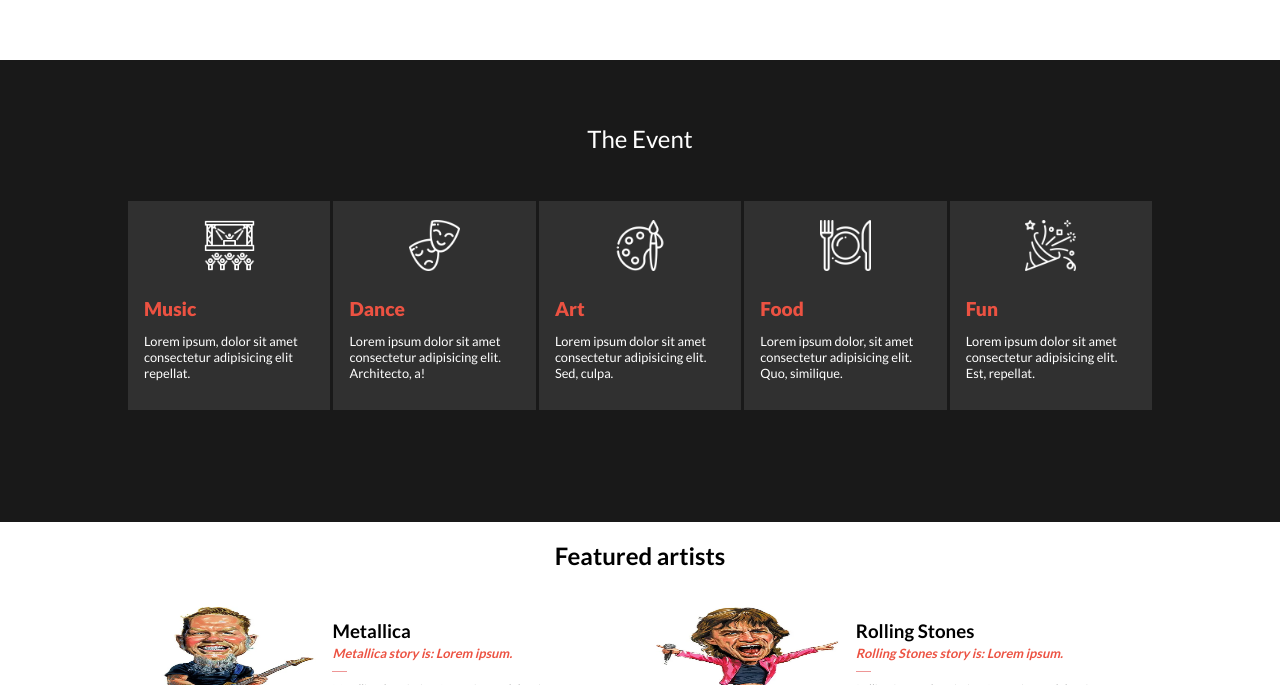
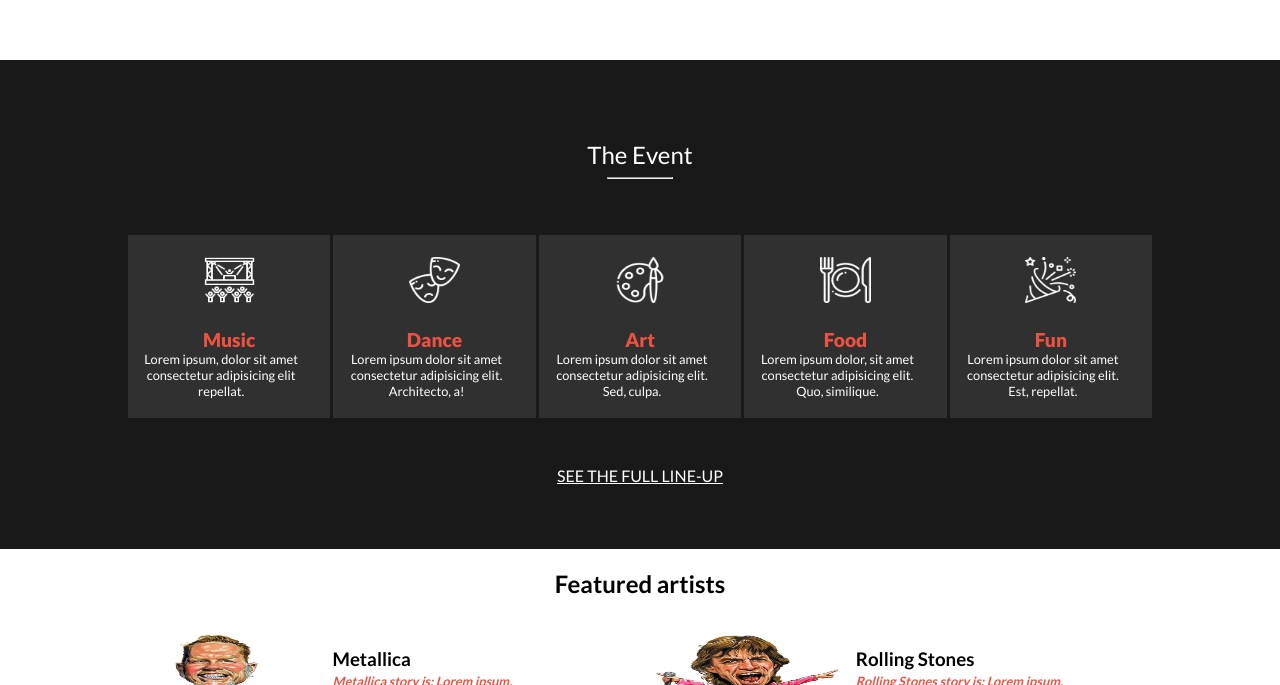
Before and after one commit to maov19/conference_page, a website: page index.html in a window 1280 px wide. Shown: the part 740-1425 px from the top of the page. Drawn offline with Linux system fonts and the light colour scheme; a web font is replaced by a local one.

Commit message:
Fix event section margins and fonts

```diff
--- a/index.html
+++ b/index.html
@@ -69,30 +69,31 @@
 <!-- main program -->
 <section id="event">
     <h2>The Event</h2>
+    <hr align="center" width="5%">
     <ul>
         <li>
             <img class="event_logo" src="/images/festival.png" alt="music logo">
-            <p class="event_name">Music</p>
+            <h4 class="event_name">Music</h4>
         <p>Lorem ipsum, dolor sit amet consectetur adipisicing elit repellat.</p>
         </li>
         <li>
             <img class="event_logo" src="/images/masks.png" alt="culture logo">
-            <p class="event_name">Dance</p>
+            <h4 class="event_name">Dance</h4>
             <p>Lorem ipsum dolor sit amet consectetur adipisicing elit. Architecto, a!</p>
         </li>
         <li>
             <img class="event_logo" src="/images/art.png" alt="art logo">
-            <p class="event_name">Art</p>
+            <h4 class="event_name">Art</h4>
             <p>Lorem ipsum dolor sit amet consectetur adipisicing elit. Sed, culpa.</p>
         </li>
         <li>
             <img class="event_logo" src="/images/restaurant.png" alt="food logo">
-            <p class="event_name">Food</p>
+            <h4 class="event_name">Food</h4>
             <p>Lorem ipsum dolor, sit amet consectetur adipisicing elit. Quo, similique.</p>
         </li>
         <li>
             <img class="event_logo" src="/images/confetti.png" alt="party logo">
-            <p class="event_name">Fun</p>
+            <h4 class="event_name">Fun</h4>
             <p>Lorem ipsum dolor sit amet consectetur adipisicing elit. Est, repellat.</p>
         </li>
 </ul>
--- a/style.css
+++ b/style.css
@@ -157,25 +157,26 @@
 }
 
 #event h2 {
-  margin: 2rem;
+  margin: 2rem 0 0 0;
   color: white;
   font-weight: 400;
 }
 
 #event ul {
-  margin: 0;
+  margin: 2rem 0 0 0;
   padding: 0;
   display: flex;
   flex-direction: column;
   list-style-type: none;
   gap: 0.5rem;
+  width: 90vw;
+
 }
 
 #event li {
   margin: 0;
   padding: 0;
   height: 12vh;
-  width: 80vw;
   list-style-type: none;
   display: flex;
   justify-content: space-between;
@@ -184,6 +185,12 @@
   color: white;
   font-size: 0.8rem;
   background-color: rgba(116, 108, 116, 0.31);
+}
+
+#event li p {
+  padding: 0;
+  margin: 0;
+  margin-right: 1rem;
 }
 
 .event_logo {
@@ -207,7 +214,7 @@
   flex-direction: column;
   align-items: center;
   justify-content: center;
-  padding: 5%;
+  padding: 2rem;
   margin: auto;
   width: 60vw;
   height: 5vh;
@@ -480,7 +487,6 @@
     background-image: url(images/home-bg-desk.png);
     height: 100vh;
     width: 100vw;
-
   }
 
   .navbar {
@@ -488,7 +494,7 @@
     margin: 0;
     padding: 0;
     width: 100%;
-    height: fit-content;
+    height: auto;
     position: fixed;
     top: 0;
     left: 0;
@@ -506,17 +512,12 @@
     gap: 1rem;
     height: 1.2rem;
     align-items: center;
-
-
   }
 
   #black_nav a {
     color: white;
     text-decoration: none;
     font-size: 0.6rem;
-
-
-
   }
 
   .goat_logo_top {
@@ -533,13 +534,10 @@
   .menu {
     margin: 0 5rem 0 0;
     padding: 0;
-    /* width: 70%; */
     display: flex;
     justify-content: space-around;
     list-style-type: none;
     text-align: center;
-
-    display: flex;
     flex-direction: row;
     height: 3rem;
     align-items: center;
@@ -556,7 +554,6 @@
     padding: 0;
     text-decoration: none;
     font-size: 0.7rem;
-    /* padding: 1rem; */
   }
 
   #hello {
@@ -607,7 +604,7 @@
   }
 
   #event h2 {
-    margin: 0;
+    margin: 1rem 0 0 0;
     padding: 0;
     color: white;
   }
@@ -643,6 +640,7 @@
     justify-content: center;
     align-content: center;
     align-items: center;
+    text-align: center;
     font-size: 0.8rem;
     background-color: rgba(255, 255, 255, 0.1);
   }
@@ -660,7 +658,7 @@
     display: none;
   }
 
-  #lineup a {
+  #lineup {
     margin: 0;
     padding: 0;
     display: flex;
@@ -862,6 +860,7 @@
 
   #past_pictures {
     align-items: center;
+
     /* padding: 1rem; */
     width: 35%;
   }
```
Also changed, not shown: style_about.css (+15 -0 lines).
